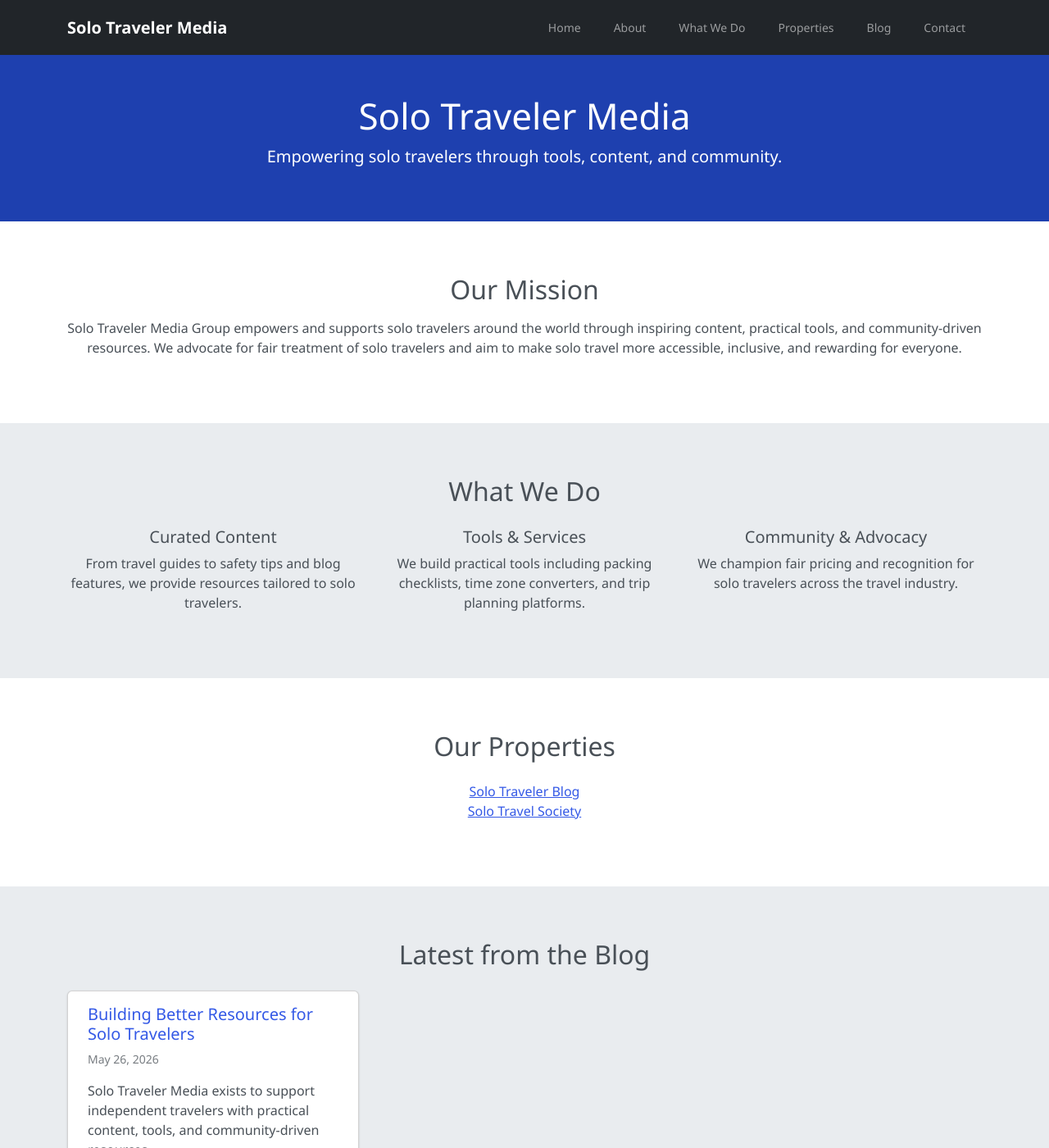
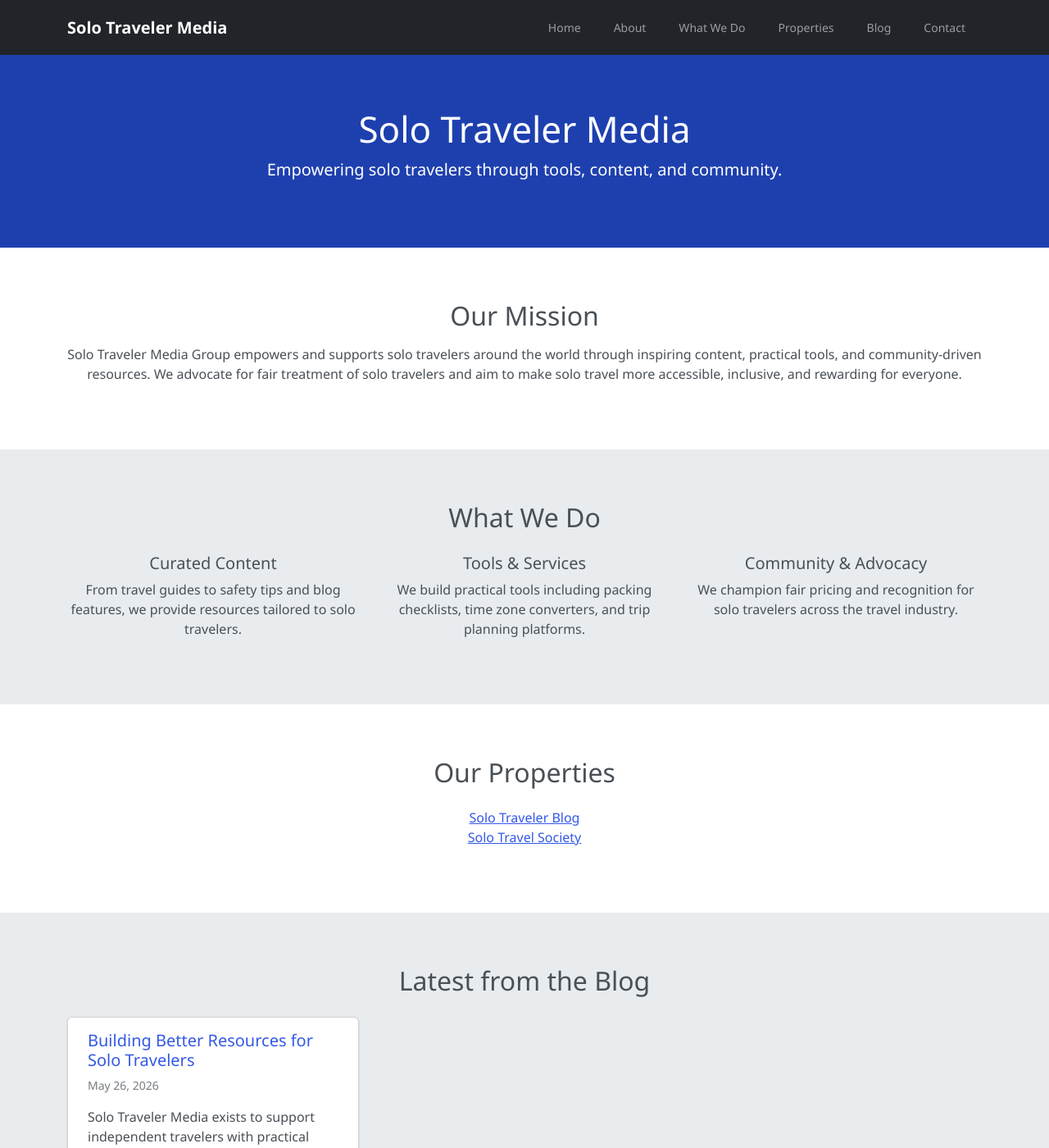
Before and after one commit to solotravelermedia/www, a Jekyll site: the page built from index.html, in a window 1280 px wide and 1400 px high. Shown: the whole window at 82% size. Built offline with Jekyll 4.4.1, drawn with Linux system fonts in a browser that asks for light colours.

Commit message:
Update style.css

```diff
--- a/assets/css/style.css
+++ b/assets/css/style.css
@@ -5,7 +5,7 @@
     header {
       background-color: #1e40af;
       color: white;
-      padding: 3rem 0;
+      padding: 4rem 0;
     }
     header h1 {
       font-size: 2.75rem;
```
